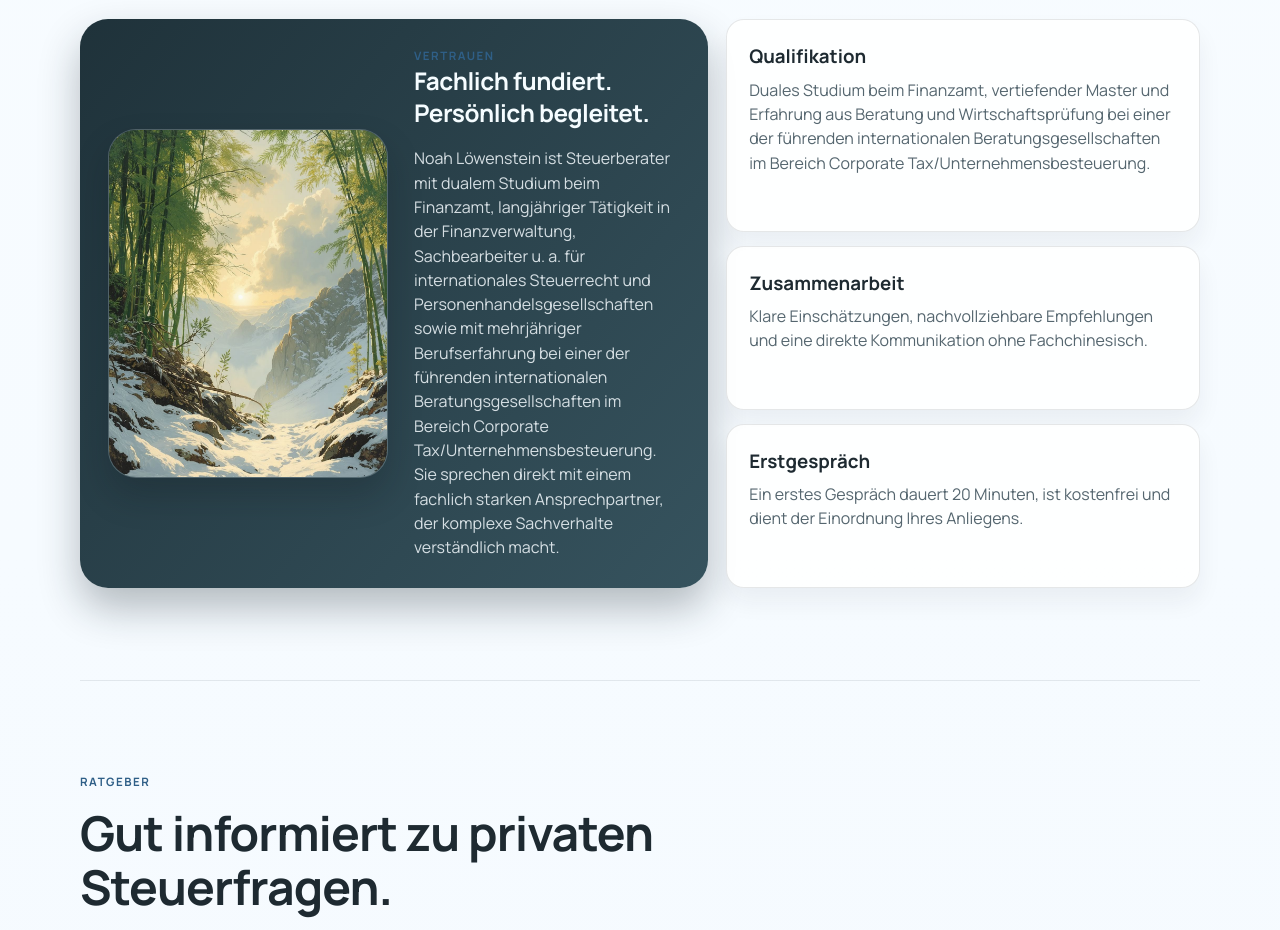
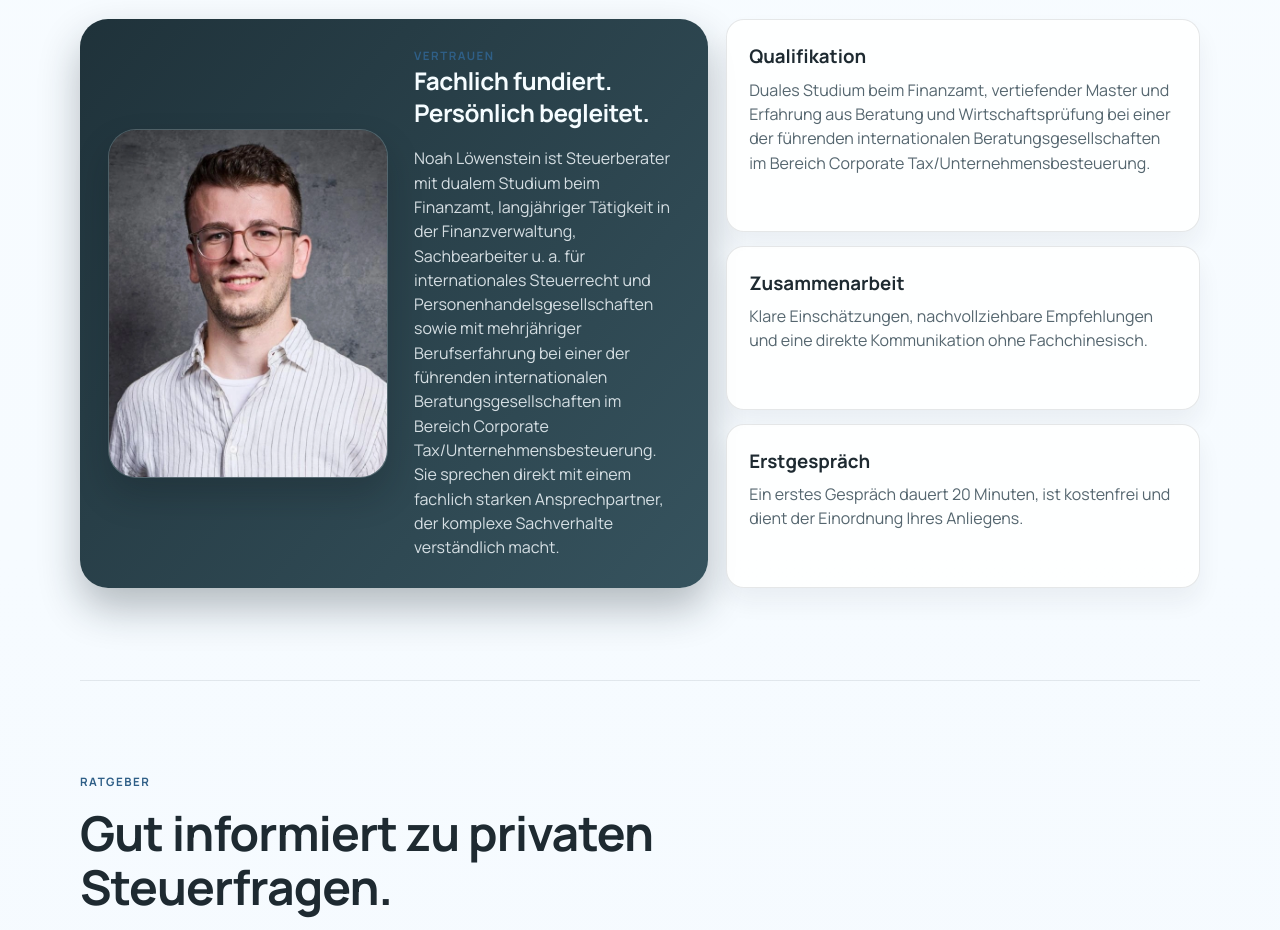
Before and after one commit to IridiumWasTaken/taximusminimus, an Eleventy site: page index.html in a window 1280 px wide. Shown: the part 2680-3610 px from the top of the page. Built offline with nearby package versions, Linux system fonts and the light colour scheme; Eleventy itself is replaced by a stand-in of ours; files that its build step writes are made by us from their sources.

Commit message:
Bild geändert

```diff
--- a/index.html
+++ b/index.html
@@ -259,7 +259,7 @@
           <div class="quote-layout">
             <figure class="trust-portrait">
               <img
-                src="assets/bambus.jpeg"
+                src="assets/steuerberater_portrait_small.webp"
                 alt="Porträt von Noah Löwenstein, Steuerberater bei Löwenstein Steuerberatung"
                 loading="lazy"
               />
```
Also changed, not shown: .github/workflows/build cloudflare.yml (added), .github/workflows/build.yml, assets/steuerberater_portrait_small.webp (added).
